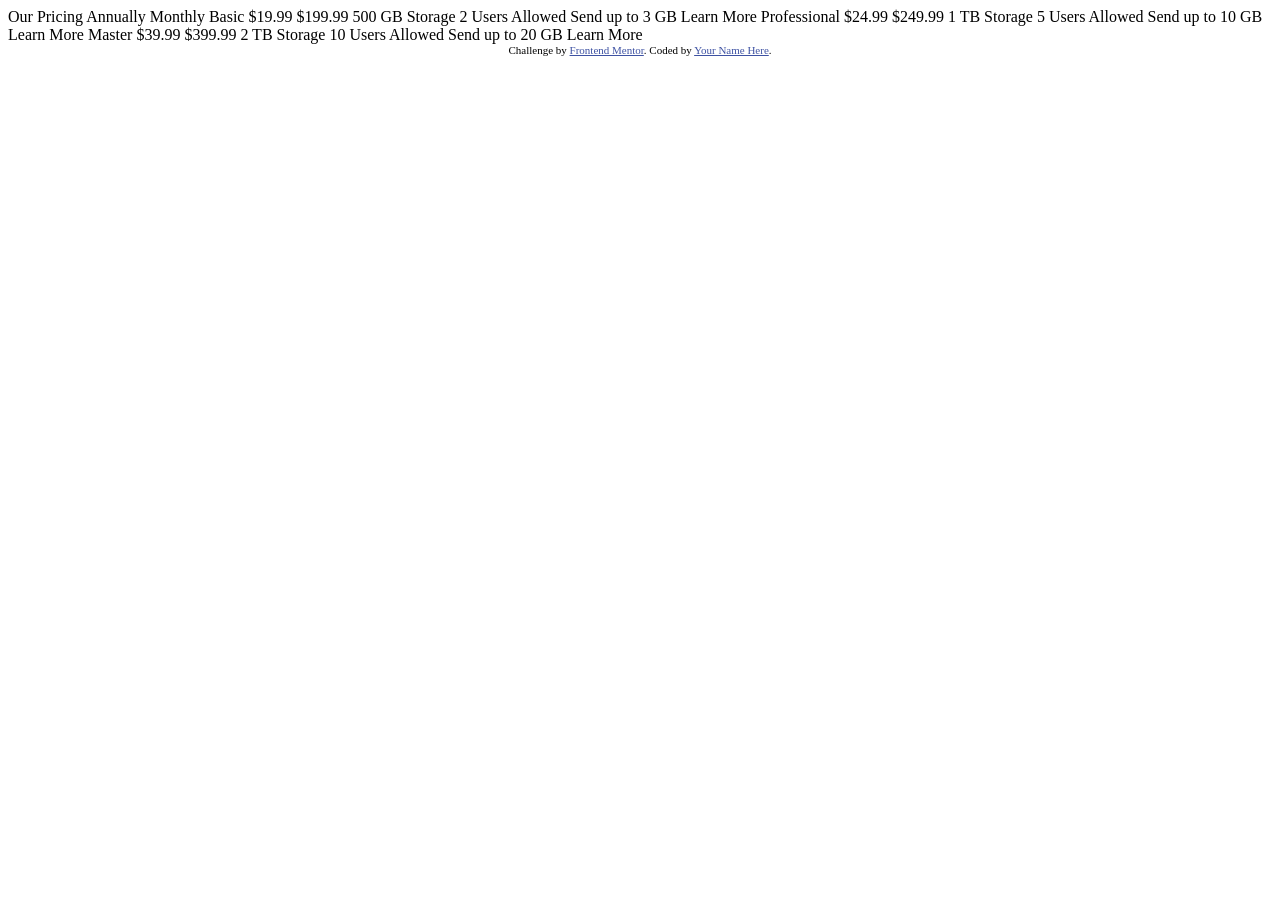
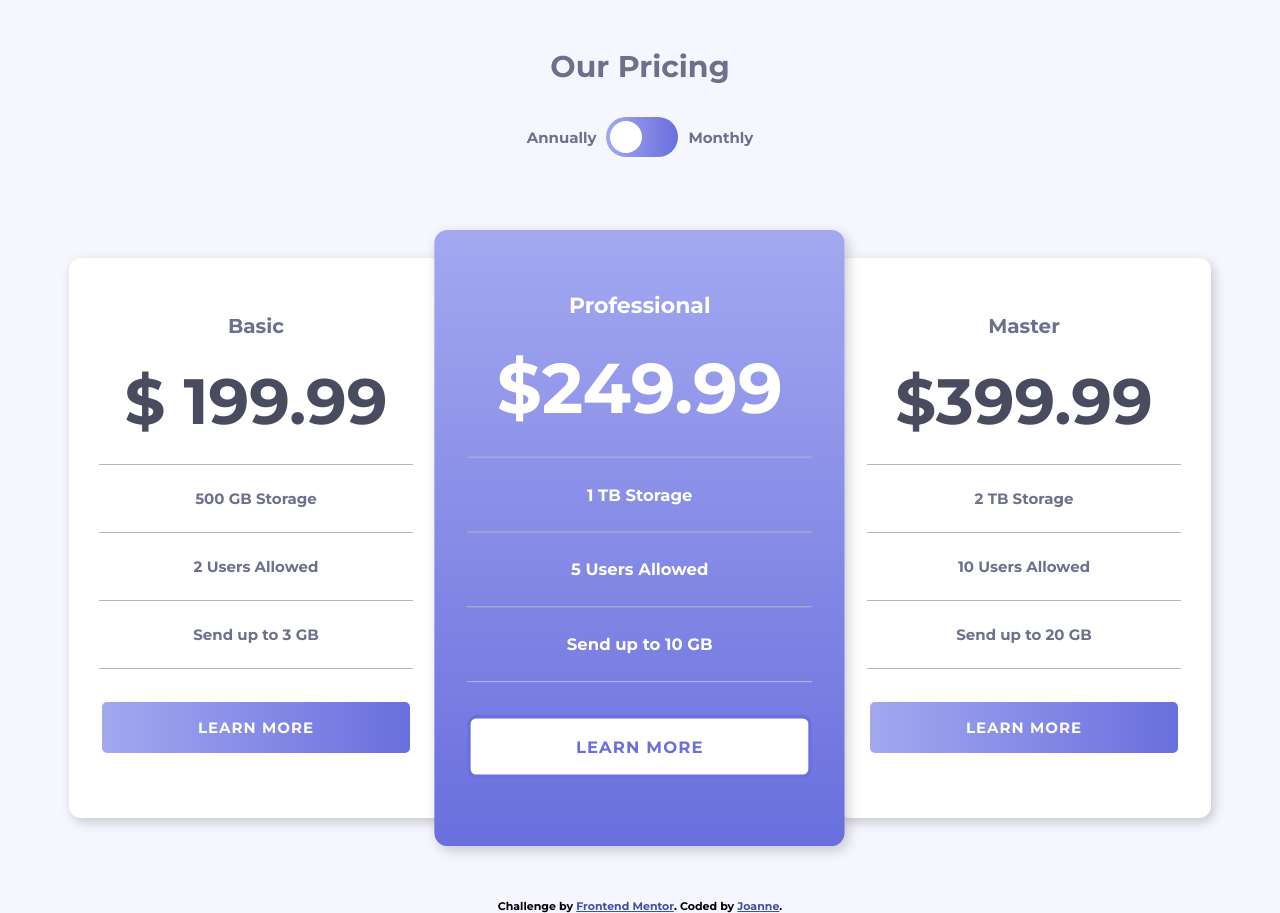
Before and after one commit to josno/pricing-component-with-toggle, a plain HTML site: page index.html in a window 1280 px wide. Before the commit the page ends 800 px from the top, so only its background shows below. Drawn offline with nearby package versions, Linux system fonts and the light colour scheme.

Commit message:
Complete style and js

```diff
--- a/index.html
+++ b/index.html
@@ -1,52 +1,101 @@
 <!DOCTYPE html>
 <html lang="en">
+
 <head>
   <meta charset="UTF-8">
-  <meta name="viewport" content="width=device-width, initial-scale=1.0"> <!-- displays site properly based on user's device -->
-
+  <meta name="viewport" content="width=device-width, initial-scale=1.0">
+  <!-- displays site properly based on user's device -->
+  <link rel="stylesheet" href="./styles.css">
   <link rel="icon" type="image/png" sizes="32x32" href="./images/favicon-32x32.png">
 
   <title>Frontend Mentor | [Challenge Name Here]</title>
 
   <!-- Feel free to remove these styles or customise in your own stylesheet 👍 -->
   <style>
-    .attribution { font-size: 11px; text-align: center; }
-    .attribution a { color: hsl(228, 45%, 44%); }
+    .attribution {
+      font-size: 11px;
+      text-align: center;
+      width: 100%;
+      text-align: center;
+      position: absolute;
+      bottom: -1%;
+    }
+
+    .attribution a {
+      color: hsl(228, 45%, 44%);
+    }
   </style>
 </head>
-<body>
 
-  Our Pricing
-  Annually
-  Monthly
+<body class="flex">
+  <header class="flex">
+    <h1>Our Pricing</h1>
+    <div class="toggle-container">
+      <p>Annually</p>
+      <div class="toggle-wrapper">
+        <div class="toggle toggled-right"></div>
+      </div>
+      <p> Monthly</p>
+    </div>
 
-  Basic
-  &dollar;19.99
-  &dollar;199.99
-  500 GB Storage
-  2 Users Allowed
-  Send up to 3 GB
-  Learn More
+  </header>
+  <main class="flex">
+    <div class="flex">
+      <div>
+        <p>Basic</p>
+        <ul>
 
-  Professional
-  &dollar;24.99
-  &dollar;249.99
-  1 TB Storage
-  5 Users Allowed
-  Send up to 10 GB
-  Learn More
+          <!-- <li>&dollar;19.99</li> -->
+          <li>&dollar; <span class="annual" id="basic">199.99</span></li>
+          <li>500 GB Storage</li>
+          <li>2 Users Allowed</li>
+          <li> Send up to 3 GB</li>
 
-  Master
-  &dollar;39.99
-  &dollar;399.99
-  2 TB Storage
-  10 Users Allowed
-  Send up to 20 GB
-  Learn More
+        </ul>
+        <a>LEARN MORE</a>
+      </div>
+      <div class="highlight">
+        <p> Professional</p>
+        <ul>
 
-  <div class="attribution">
+          <!-- <li>&dollar;24.99</li> -->
+          <li>&dollar;<span class="annual" id="professional">249.99</span></li>
+          <li>1 TB Storage</li>
+          <li>5 Users Allowed</li>
+          <li>Send up to 10 GB</li>
+
+        </ul>
+        <a>LEARN MORE</a>
+      </div>
+      <div>
+        <p>Master</p>
+        <ul>
+          <!-- <li>&dollar;39.99</li> -->
+          <li> &dollar;<span class="annual" id="master">399.99</span></li>
+          <li> 2 TB Storage</li>
+          <li>10 Users Allowed</li>
+          <li>Send up to 20 GB</li>
+
+        </ul>
+        <a>LEARN MORE</a>
+      </div>
+    </div>
+  </main>
+
+
+
+
+
+
+
+
+
+  <footer class="attribution">
     Challenge by <a href="https://www.frontendmentor.io?ref=challenge" target="_blank">Frontend Mentor</a>.
-    Coded by <a href="#">Your Name Here</a>.
-  </div>
+    Coded by <a href="#">Joanne</a>.
+  </footer>
 </body>
+<script src="https://ajax.googleapis.com/ajax/libs/jquery/3.5.1/jquery.min.js"></script>
+<script src="index.js"></script>
+
 </html>
--- /dev/null
+++ b/index.js
@@ -0,0 +1,35 @@
+var wrapper = document.querySelector(".toggle-wrapper");
+
+wrapper.addEventListener("click", () => {
+	let toggle = document.querySelector(".toggle");
+	toggle.classList.toggle("toggled-right");
+	toggle.classList.toggle("toggled-left");
+	switchPrices();
+});
+
+const switchPrices = () => {
+	const prices = {
+		annual: {
+			basic: 199.99,
+			professional: 249.99,
+			master: 399.99,
+		},
+
+		monthly: {
+			basic: 19.99,
+			professional: 24.99,
+			master: 39.99,
+		},
+	};
+
+	let priceList = document.querySelectorAll("span");
+	priceList[0].classList.value === "annual"
+		? priceList.forEach((el) => {
+				el.innerText = prices.monthly[el.id];
+				el.classList.value = "monthly";
+		  })
+		: priceList.forEach((el) => {
+				el.innerText = prices.annual[el.id];
+				el.classList.value = "annual";
+		  });
+};
--- /dev/null
+++ b/styles.css
@@ -0,0 +1,211 @@
+/* - Very Light Grayish Blue: hsl(240, 78%, 98%)
+- Light Grayish Blue: hsl(234, 14%, 74%)
+- Grayish Blue: hsl(233, 13%, 49%)
+- Dark Grayish Blue: hsl(232, 13%, 33%) */
+
+@import url("https://fonts.googleapis.com/css2?family=Montserrat:wght@400;500;600;700&display=swap");
+
+* {
+	box-sizing: border-box;
+	margin: 0px;
+	font-family: "Montserrat", sans-serif;
+	font-weight: 700;
+}
+
+html,
+body {
+	height: auto;
+}
+
+body {
+	background-image: url("./images/bg-top.svg");
+	background-repeat: no-repeat;
+	background-position: top right;
+	background-color: hsl(240, 78%, 98%);
+	background-size: 11rem;
+	background-position-x: 145%;
+	background-position-y: -5%;
+	display: flex;
+	flex-direction: column;
+	align-items: center;
+	font-size: 93.75%;
+	position: relative;
+}
+
+main,
+header,
+div {
+	display: flex;
+	flex-direction: column;
+	align-items: center;
+}
+
+header {
+	width: 100%;
+	padding: 3rem 0px 6rem 0px;
+	color: hsl(233, 13%, 49%);
+}
+
+h1 {
+	margin-bottom: 2rem;
+}
+
+.toggle-container {
+	flex-direction: row;
+	height: fit-content;
+	width: 100%;
+	justify-content: center;
+}
+
+.toggle-wrapper {
+	position: relative;
+	margin: 0px 10px;
+	width: 4.5rem;
+	height: 2.5rem;
+	border-radius: 100px;
+	background-color: hsl(237, 63%, 64%);
+	background: linear-gradient(to right, hsl(236, 72%, 79%), hsl(237, 63%, 64%));
+}
+
+.toggle {
+	content: "";
+	height: 2rem;
+	border-radius: 50%;
+	width: 2rem;
+	position: absolute;
+	/* border: 1px solid red; */
+	background-color: white;
+	left: 10px;
+	content: "";
+	height: 2rem;
+	border-radius: 50%;
+	width: 2rem;
+	position: absolute;
+	/* border: 1px solid red; */
+	background-color: white;
+	left: 5%;
+	bottom: 10%;
+	transition: all 0.2s ease-in-out;
+}
+
+.toggled-left {
+	transform: translateX(100%);
+}
+
+.toggled-right {
+	transform: translateX(0);
+}
+
+main {
+	width: 90%;
+	height: 100%;
+	padding-bottom: 5rem;
+}
+
+main div {
+	width: 100%;
+}
+
+main div div {
+	box-shadow: 3px 4px 12px rgb(0, 0, 0, 0.2);
+	margin: 20px;
+	height: fit-content;
+	border-radius: 0.75rem;
+	background-color: white;
+	color: hsl(233, 13%, 49%);
+	padding: 0px 1.875rem;
+}
+
+main div div p {
+	margin: 1.5rem 0px;
+	font-size: 1.25rem;
+}
+
+main div div ul li:nth-child(1) {
+	font-size: 4rem;
+	padding-top: 0px;
+	color: hsl(232, 13%, 33%);
+}
+
+main div div a {
+	padding: 1rem;
+	letter-spacing: 1px;
+	margin: 1.875rem 0px;
+	width: 100%;
+	border-radius: 0.5rem;
+	text-align: center;
+	background-color: hsl(237, 63%, 64%);
+	background: linear-gradient(to right, hsl(236, 72%, 79%), hsl(237, 63%, 64%));
+	color: white;
+	border: 3px solid white;
+}
+
+main div div a:hover {
+	cursor: pointer;
+	background: white;
+	color: hsl(237, 63%, 64%);
+	border: 3px solid hsl(237, 63%, 64%);
+}
+
+ul,
+li {
+	padding-left: 0px;
+	list-style: none;
+	text-align: center;
+}
+
+ul {
+	width: 100%;
+}
+
+li {
+	border-bottom: 1px solid hsl(234, 14%, 74%);
+	padding: 1.5rem 0px;
+}
+
+.highlight {
+	background-color: hsl(237, 63%, 64%);
+	background: linear-gradient(
+		to bottom,
+		hsl(236, 72%, 79%),
+		hsl(237, 63%, 64%)
+	);
+	color: white;
+}
+
+.highlight li:nth-child(1) {
+	color: white;
+}
+
+.highlight a {
+	background: white;
+	color: hsl(237, 63%, 64%);
+	border: 3px solid hsl(237, 63%, 64%);
+}
+
+.highlight a:hover {
+	cursor: pointer;
+	background-color: hsl(237, 63%, 64%);
+	color: white;
+	border: 3px solid white;
+}
+
+@media (min-width: 1200px) {
+	main div {
+		flex-direction: row;
+		justify-content: center;
+	}
+
+	main div div {
+		flex-direction: column;
+		margin: 0.33rem;
+		width: 25rem;
+		height: 35rem;
+		align-items: center;
+		justify-content: center;
+	}
+
+	.highlight {
+		transform: scale(1.1);
+	}
+}
```
